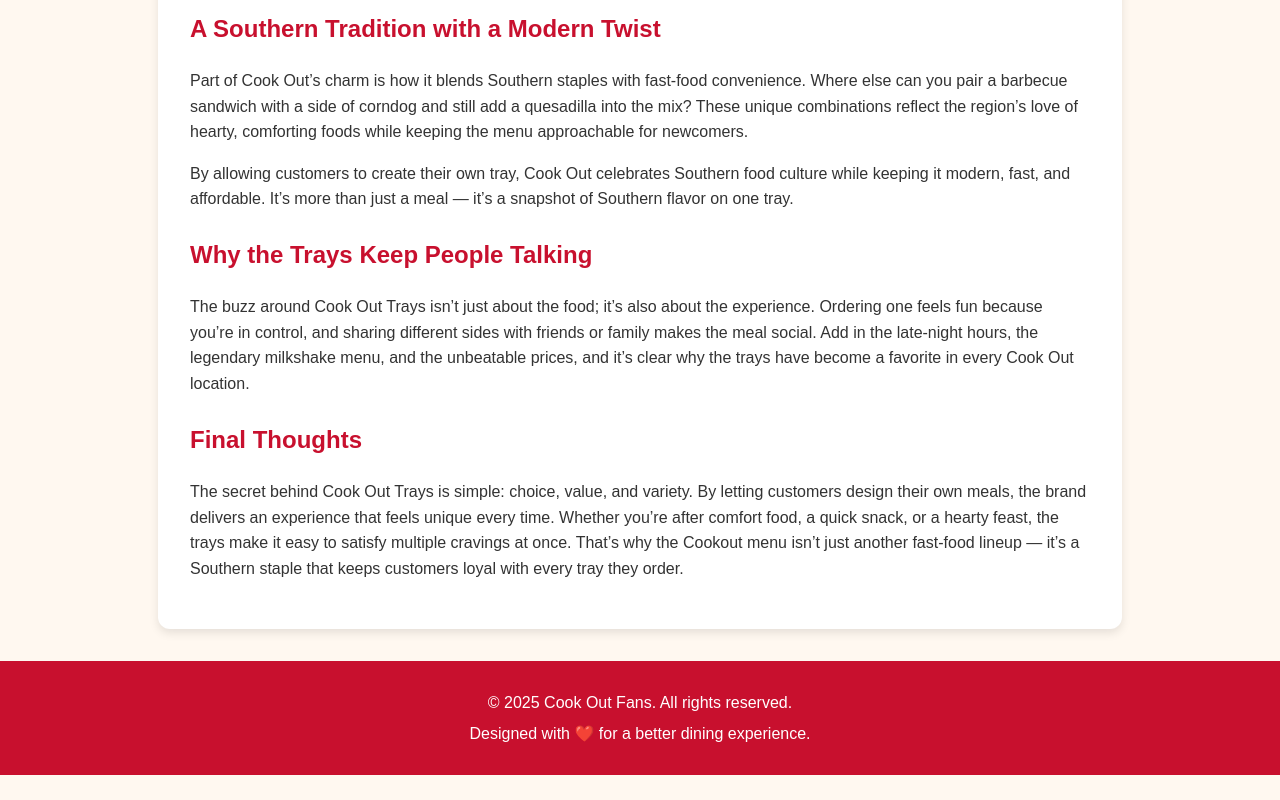
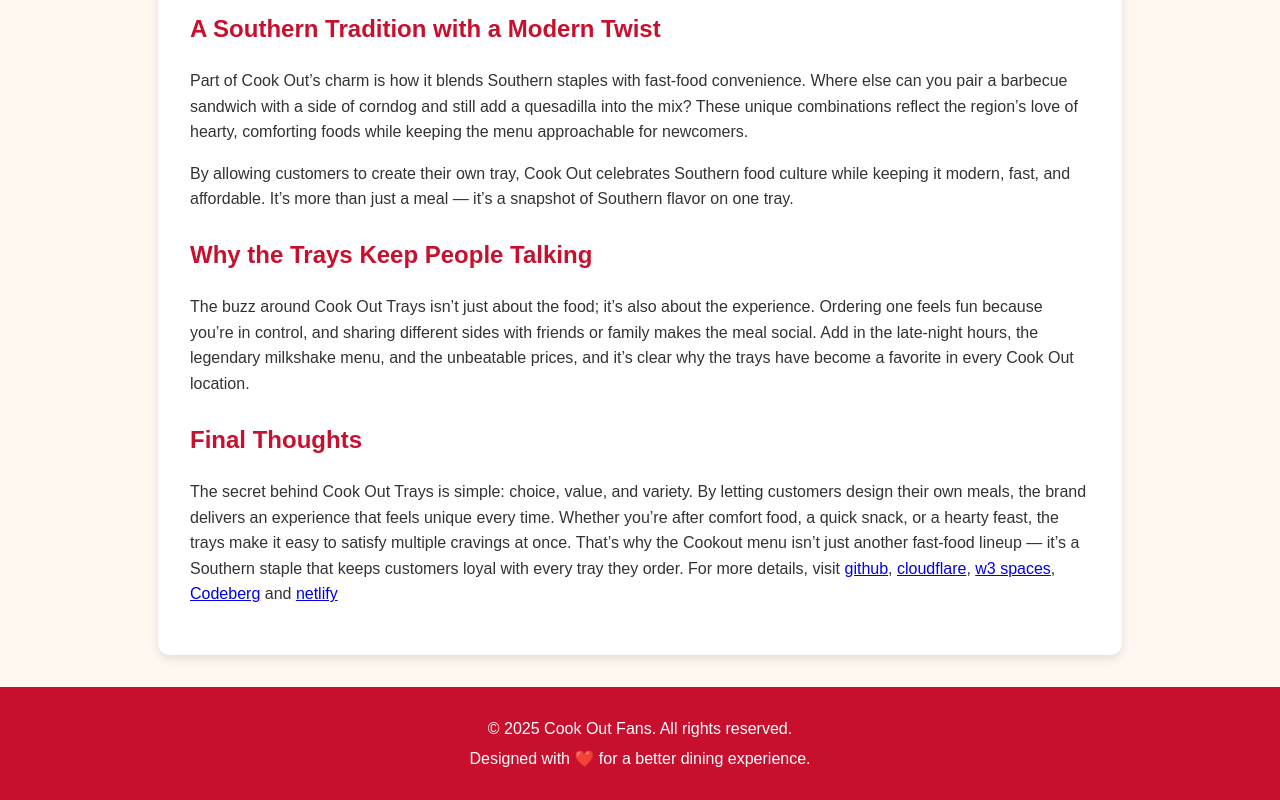
Before and after one commit to Shah-Sahb123/cookoutmenu, a plain HTML site: page index.html in a window 1280 px wide. Shown: the part 1433-2233 px from the top of the page. Before the commit the page ends 2208 px from the top, so only its background shows below. Drawn offline with Linux system fonts and the light colour scheme.

Commit message:
Update index.html

```diff
--- a/index.html
+++ b/index.html
@@ -86,7 +86,7 @@
       <p>The buzz around Cook Out Trays isn’t just about the food; it’s also about the experience. Ordering one feels fun because you’re in control, and sharing different sides with friends or family makes the meal social. Add in the late-night hours, the legendary milkshake menu, and the unbeatable prices, and it’s clear why the trays have become a favorite in every Cook Out location.</p>
 
       <h2>Final Thoughts</h2>
-      <p>The secret behind Cook Out Trays is simple: choice, value, and variety. By letting customers design their own meals, the brand delivers an experience that feels unique every time. Whether you’re after comfort food, a quick snack, or a hearty feast, the trays make it easy to satisfy multiple cravings at once. That’s why the Cookout menu isn’t just another fast-food lineup — it’s a Southern staple that keeps customers loyal with every tray they order.</p>
+      <p>The secret behind Cook Out Trays is simple: choice, value, and variety. By letting customers design their own meals, the brand delivers an experience that feels unique every time. Whether you’re after comfort food, a quick snack, or a hearty feast, the trays make it easy to satisfy multiple cravings at once. That’s why the Cookout menu isn’t just another fast-food lineup — it’s a Southern staple that keeps customers loyal with every tray they order. For more details, visit <a href="https://shah-sahb123.github.io/cookoutmenu/">github</a>, <a href="https://cookoutmenu-prices.com/">cloudflare</a>, <a href="https://cookouttmenu.w3spaces.com/">w3 spaces</a>, <a href="https://jimmy22.codeberg.page/cookout/">Codeberg</a> and <a href="https://cookoutmenu1.netlify.app/">netlify</a></p>
     </article>
   </main>
 
```
